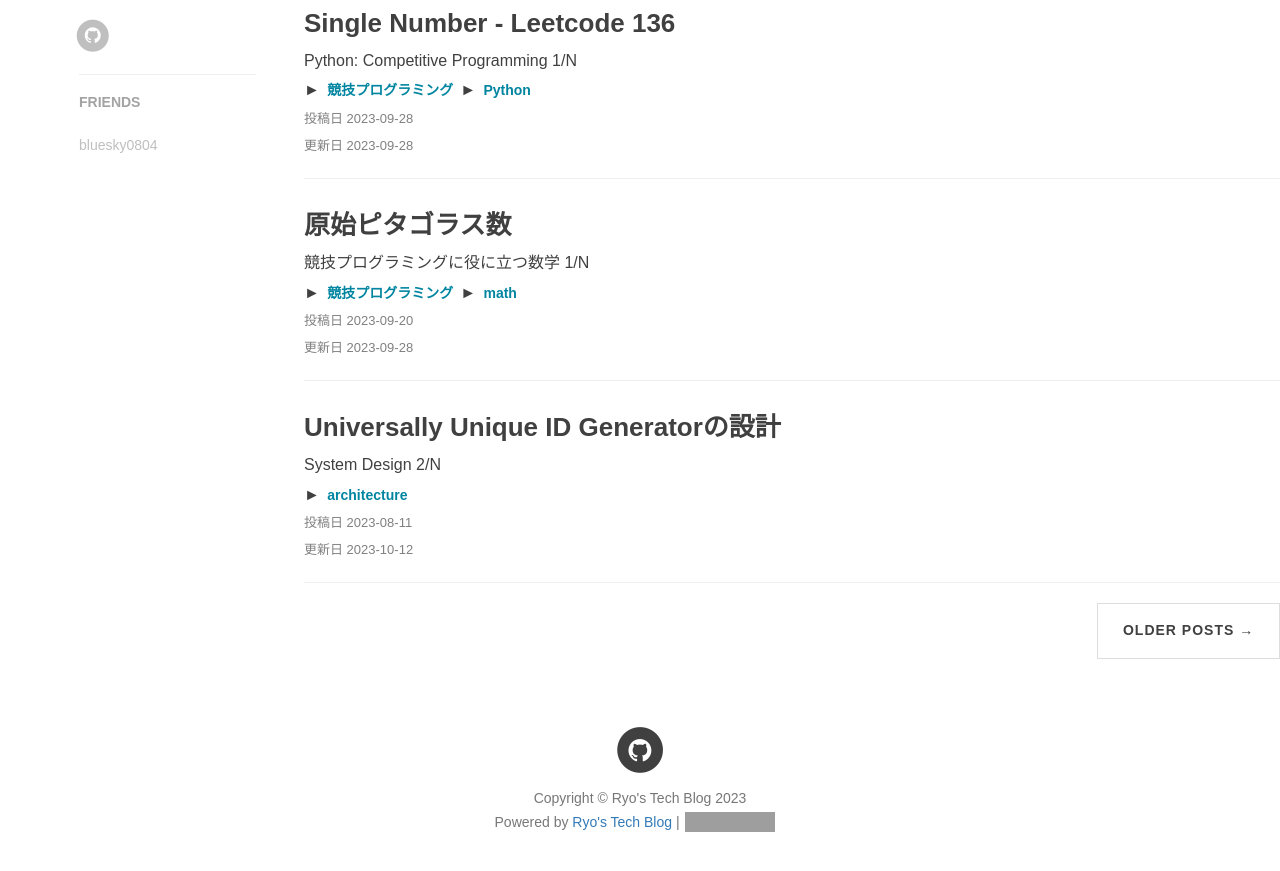
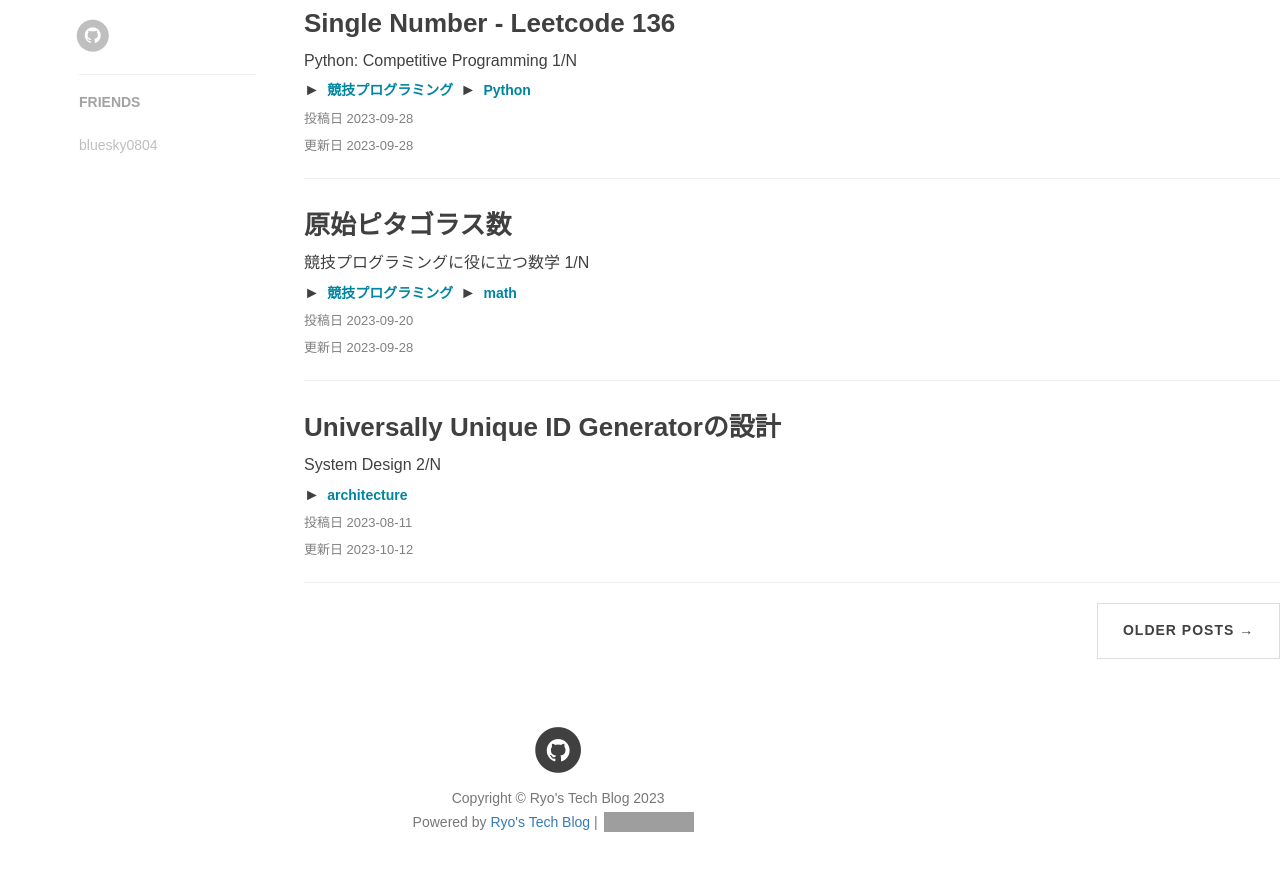
Before and after one commit to RyoNakagami/RyoNakagami.github.io, a Jekyll site: the page built from index.html, in a window 1280 px wide and 900 px high, scrolled down 1884 px. Shown: the top 871 px of the window. Built offline with Jekyll 4.4.1, drawn with Linux system fonts in a browser that asks for light colours; the list of posts is cut into pages by our own code; comment, search, counter and statistics services are not loaded; grey boxes are pictures that could not be loaded.

Commit message:
FIX footer

```diff
--- a/_includes/footer.html
+++ b/_includes/footer.html
@@ -2,7 +2,7 @@
 <footer>
     <div class="container">
         <div class="row">
-            <!--<div class="col-lg-8 col-lg-offset-2 col-md-10 col-md-offset-1"> -->
+            <div class="col-lg-8 col-lg-offset-2 col-md-10 col-md-offset-1">
                 <!-- SNS Link -->
                 {% include sns-links.html center=true %}
 
@@ -16,7 +16,7 @@
                         src="https://ghbtns.com/github-btn.html?user=RyoNakagami&repo=RyoNakagami.github.io&type=star&count=true">
                     </iframe>
                 </p>
-            <!--</div> -->
+            </div>
         </div>
     </div>
 </footer>
```
Lines whose indentation alone changed are shown as unchanged.
